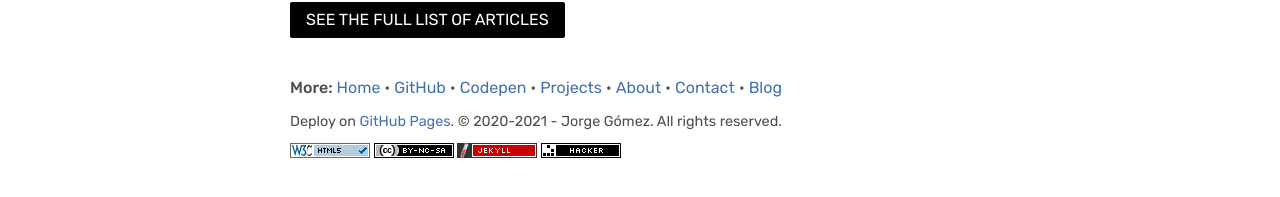
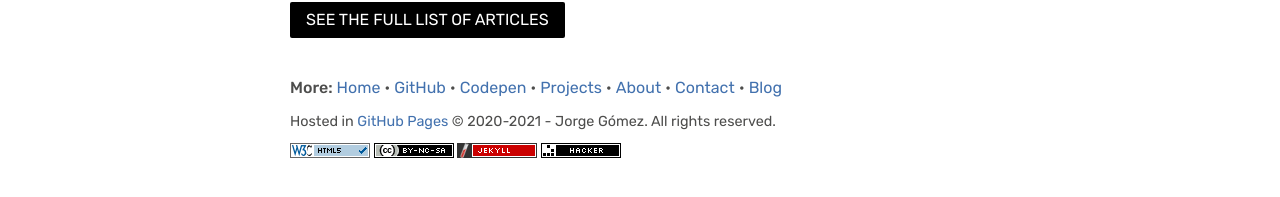
Before and after one commit to jgcarrillo/jekyll-personal-web, a Jekyll site: the page built from index.md, in a window 1280 px wide. Shown: the part 638-835 px from the top of the page. Built offline with Jekyll 4.4.1, drawn with Linux system fonts in a browser that asks for light colours.

Commit message:
Improving README.md and footer

```diff
--- a/_includes/footer.html
+++ b/_includes/footer.html
@@ -1,5 +1,5 @@
 <footer class="footer">
-	<p>Deploy on <a href="https://github.com//" target="_blank">GitHub Pages</a>. &copy; 2020-2021 - Jorge Gómez. All rights reserved.</p>
+	<p>Hosted in <a href="https://github.com//" target="_blank">GitHub Pages</a> &copy; 2020-2021 - Jorge Gómez. All rights reserved.</p>
 	<p>
 		<a class="footer__linkbadge" href="https://validator.w3.org">
 			<img class="footer__badge" src="{{ "/assets/images/html5.png" | relative_url }}" alt="HTML 5" />
```
Also changed, not shown: README.md.
